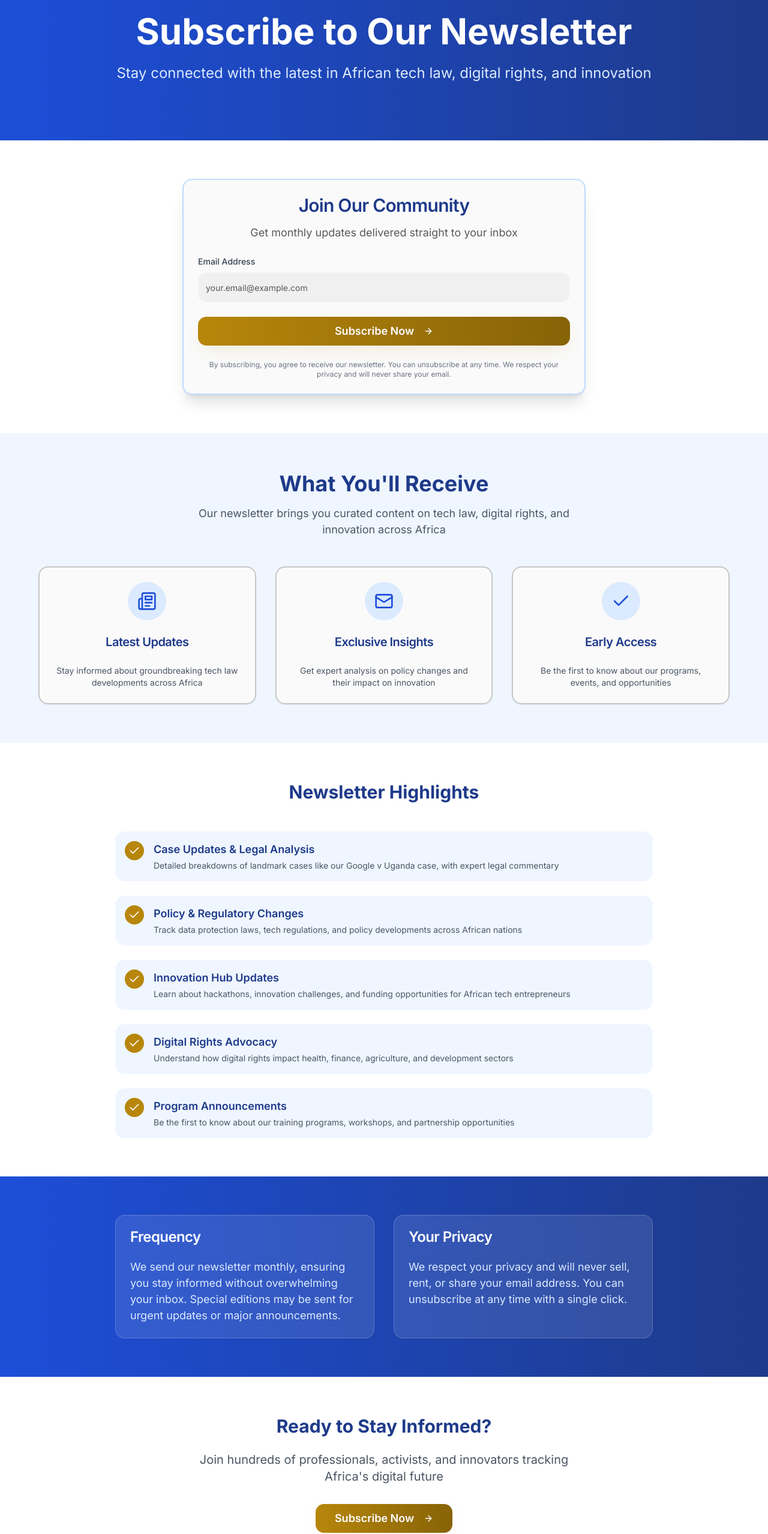
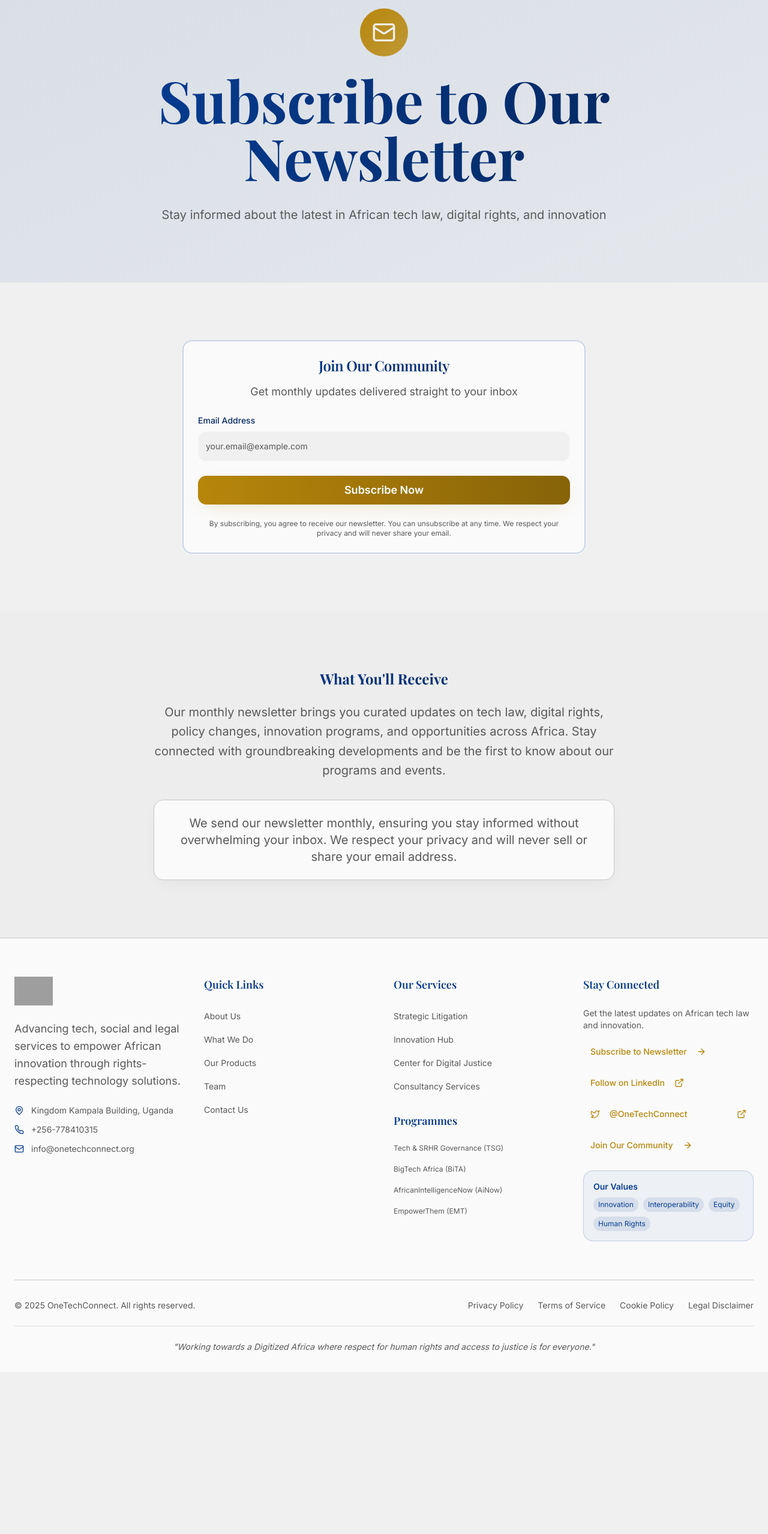
Before and after one commit to Ssemaganda-George/otc, a React (Vite) app: page /newsletter in a window 1280 px wide. Shown: the part 210-2767 px from the top of the page at 60% size. After the commit the page ends 2497 px from the top, so only its background shows below. Built offline with nearby package versions, Linux system fonts and the light colour scheme; grey boxes are pictures that could not be loaded; a web font is replaced by a local one.

Commit message:
News letter

```diff
--- a/src/pages/NewsletterPage.tsx
+++ b/src/pages/NewsletterPage.tsx
@@ -2,7 +2,7 @@ import { Navigation } from "@/components/ui/navigation";
 import { Footer } from "@/components/Footer";
 import { Button } from "@/components/ui/button";
 import { Input } from "@/components/ui/input";
-import { ArrowRight, Mail, Check, Newspaper } from "lucide-react";
+import { Mail } from "lucide-react";
 import { Card, CardContent, CardDescription, CardHeader, CardTitle } from "@/components/ui/card";
 import { useState } from "react";
 import { useToast } from "@/hooks/use-toast";
@@ -48,49 +48,35 @@ const NewsletterPage = () => {
     }
   };
 
-  const benefits = [
-    {
-      title: "Latest Updates",
-      description: "Stay informed about groundbreaking tech law developments across Africa",
-      icon: Newspaper,
-    },
-    {
-      title: "Exclusive Insights",
-      description: "Get expert analysis on policy changes and their impact on innovation",
-      icon: Mail,
-    },
-    {
-      title: "Early Access",
-      description: "Be the first to know about our programs, events, and opportunities",
-      icon: Check,
-    },
-  ];
-
   return (
-    <div className="min-h-screen bg-gradient-to-b from-blue-50 to-white">
+    <div className="min-h-screen bg-background">
       <Navigation />
 
+      <main className="pt-32">
         {/* Hero Section */}
-      <section className="pt-32 pb-16 px-4 sm:px-6 lg:px-8 bg-gradient-to-r from-blue-700 to-blue-900 text-white">
+        <section className="py-24 bg-gradient-to-br from-primary/10 to-primary/5">
+          <div className="container mx-auto px-6">
             <div className="max-w-4xl mx-auto text-center">
-          <div className="w-20 h-20 bg-golden rounded-full flex items-center justify-center mx-auto mb-6">
-            <Mail className="w-10 h-10 text-white" />
+              <div className="w-20 h-20 bg-gradient-to-br from-golden to-golden/80 rounded-full flex items-center justify-center mx-auto mb-6">
+                <Mail className="w-10 h-10 text-background" />
               </div>
-          <h1 className="text-4xl md:text-5xl lg:text-6xl font-bold mb-6">
+              <h1 className="heading-display text-gradient-blue mb-8">
                 Subscribe to Our Newsletter
               </h1>
-          <p className="text-xl md:text-2xl mb-8 text-blue-100">
-            Stay connected with the latest in African tech law, digital rights, and innovation
+              <p className="text-body text-muted-foreground leading-relaxed max-w-3xl mx-auto">
+                Stay informed about the latest in African tech law, digital rights, and innovation
               </p>
+            </div>
           </div>
         </section>
 
         {/* Main Subscription Form */}
-      <section className="py-16 px-4 sm:px-6 lg:px-8 bg-white">
+        <section className="py-24">
+          <div className="container mx-auto px-6">
             <div className="max-w-2xl mx-auto">
-          <Card className="border-2 border-blue-200 shadow-xl">
+              <Card className="border-2 border-primary/20 shadow-card">
                 <CardHeader className="text-center">
-              <CardTitle className="text-3xl text-blue-900 mb-2">
+                  <CardTitle className="text-2xl font-playfair text-gradient-blue mb-2">
                     Join Our Community
                   </CardTitle>
                   <CardDescription className="text-lg">
@@ -100,7 +86,7 @@ const NewsletterPage = () => {
                 <CardContent>
                   <form onSubmit={handleSubmit} className="space-y-6">
                     <div>
-                  <label className="block text-sm font-medium text-gray-700 mb-2">
+                      <label className="block text-sm font-medium text-foreground mb-2">
                         Email Address
                       </label>
                       <Input
@@ -121,9 +107,8 @@ const NewsletterPage = () => {
                       disabled={isSubmitting}
                     >
                       {isSubmitting ? "Subscribing..." : "Subscribe Now"}
-                  <ArrowRight className="w-5 h-5 ml-2" />
                     </Button>
-                <p className="text-xs text-gray-500 text-center">
+                    <p className="text-xs text-muted-foreground text-center">
                       By subscribing, you agree to receive our newsletter. You can unsubscribe at any time.
                       We respect your privacy and will never share your email.
                     </p>
@@ -131,136 +116,31 @@ const NewsletterPage = () => {
                 </CardContent>
               </Card>
             </div>
+          </div>
         </section>
 
-      {/* Benefits Section */}
-      <section className="py-16 px-4 sm:px-6 lg:px-8 bg-blue-50">
-        <div className="max-w-6xl mx-auto">
-          <h2 className="text-3xl md:text-4xl font-bold text-center mb-4 text-blue-900">
+        {/* Simple Info Section */}
+        <section className="py-24 bg-secondary/20">
+          <div className="container mx-auto px-6">
+            <div className="max-w-3xl mx-auto text-center">
+              <h2 className="text-2xl font-playfair font-bold text-gradient-blue mb-6">
                 What You'll Receive
               </h2>
-          <p className="text-center text-gray-600 mb-12 max-w-2xl mx-auto">
-            Our newsletter brings you curated content on tech law, digital rights, and innovation across Africa
+              <p className="text-body text-muted-foreground leading-relaxed mb-8">
+                Our monthly newsletter brings you curated updates on tech law, digital rights, policy changes,
+                innovation programs, and opportunities across Africa. Stay connected with groundbreaking developments
+                and be the first to know about our programs and events.
               </p>
-
-          <div className="grid grid-cols-1 md:grid-cols-3 gap-8">
-            {benefits.map((benefit, index) => {
-              const Icon = benefit.icon;
-              return (
-                <Card key={index} className="border-2 hover:border-golden transition-colors text-center">
-                  <CardHeader>
-                    <div className="w-16 h-16 bg-blue-100 rounded-full flex items-center justify-center mx-auto mb-4">
-                      <Icon className="w-8 h-8 text-blue-700" />
+              <div className="bg-card border border-border rounded-2xl p-6 shadow-card">
+                <p className="text-body text-muted-foreground">
+                  We send our newsletter monthly, ensuring you stay informed without overwhelming your inbox.
+                  We respect your privacy and will never sell or share your email address.
+                </p>
               </div>
-                    <CardTitle className="text-xl text-blue-900">{benefit.title}</CardTitle>
-                  </CardHeader>
-                  <CardContent>
-                    <CardDescription className="text-gray-600">
-                      {benefit.description}
-                    </CardDescription>
-                  </CardContent>
-                </Card>
-              );
-            })}
             </div>
           </div>
         </section>
-
-      {/* What to Expect */}
-      <section className="py-16 px-4 sm:px-6 lg:px-8 bg-white">
-        <div className="max-w-4xl mx-auto">
-          <h2 className="text-3xl font-bold text-center mb-12 text-blue-900">
-            Newsletter Highlights
-          </h2>
-          <div className="space-y-6">
-            {[
-              {
-                title: "Case Updates & Legal Analysis",
-                description: "Detailed breakdowns of landmark cases like our Google v Uganda case, with expert legal commentary"
-              },
-              {
-                title: "Policy & Regulatory Changes",
-                description: "Track data protection laws, tech regulations, and policy developments across African nations"
-              },
-              {
-                title: "Innovation Hub Updates",
-                description: "Learn about hackathons, innovation challenges, and funding opportunities for African tech entrepreneurs"
-              },
-              {
-                title: "Digital Rights Advocacy",
-                description: "Understand how digital rights impact health, finance, agriculture, and development sectors"
-              },
-              {
-                title: "Program Announcements",
-                description: "Be the first to know about our training programs, workshops, and partnership opportunities"
-              }
-            ].map((item, index) => (
-              <div key={index} className="flex items-start space-x-4 p-4 bg-blue-50 rounded-lg">
-                <div className="flex-shrink-0">
-                  <div className="w-8 h-8 bg-golden rounded-full flex items-center justify-center">
-                    <Check className="w-5 h-5 text-white" />
-                  </div>
-                </div>
-                <div>
-                  <h3 className="font-semibold text-blue-900 mb-1">{item.title}</h3>
-                  <p className="text-gray-600 text-sm">{item.description}</p>
-                </div>
-              </div>
-            ))}
-          </div>
-        </div>
-      </section>
-
-      {/* Frequency & Privacy */}
-      <section className="py-16 px-4 sm:px-6 lg:px-8 bg-gradient-to-r from-blue-700 to-blue-900 text-white">
-        <div className="max-w-4xl mx-auto">
-          <div className="grid grid-cols-1 md:grid-cols-2 gap-8">
-            <Card className="bg-white/10 border-white/20 text-white">
-              <CardHeader>
-                <CardTitle className="text-white">Frequency</CardTitle>
-              </CardHeader>
-              <CardContent>
-                <p className="text-blue-100">
-                  We send our newsletter monthly, ensuring you stay informed without overwhelming your inbox.
-                  Special editions may be sent for urgent updates or major announcements.
-                </p>
-              </CardContent>
-            </Card>
-            <Card className="bg-white/10 border-white/20 text-white">
-              <CardHeader>
-                <CardTitle className="text-white">Your Privacy</CardTitle>
-              </CardHeader>
-              <CardContent>
-                <p className="text-blue-100">
-                  We respect your privacy and will never sell, rent, or share your email address.
-                  You can unsubscribe at any time with a single click.
-                </p>
-              </CardContent>
-            </Card>
-          </div>
-        </div>
-      </section>
-
-      {/* Final CTA */}
-      <section className="py-16 px-4 sm:px-6 lg:px-8 bg-white">
-        <div className="max-w-2xl mx-auto text-center">
-          <h2 className="text-3xl font-bold mb-6 text-blue-900">
-            Ready to Stay Informed?
-          </h2>
-          <p className="text-xl mb-8 text-gray-600">
-            Join hundreds of professionals, activists, and innovators tracking Africa's digital future
-          </p>
-          <Button
-            variant="golden"
-            size="lg"
-            className="text-lg px-8 py-6"
-            onClick={() => window.scrollTo({ top: 0, behavior: 'smooth' })}
-          >
-            Subscribe Now
-            <ArrowRight className="w-5 h-5 ml-2" />
-          </Button>
-        </div>
-      </section>
+      </main>
 
       <Footer />
     </div>
```
Lines whose indentation alone changed are shown as unchanged.
